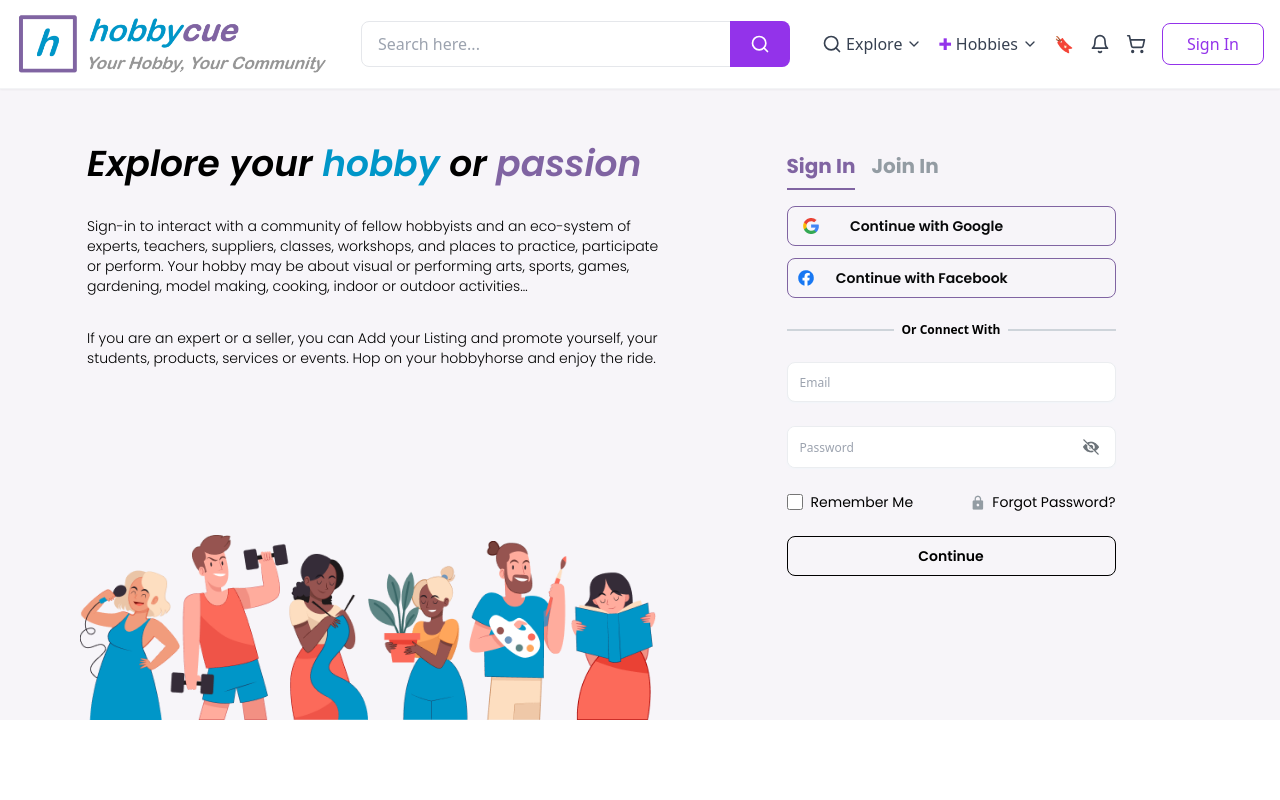
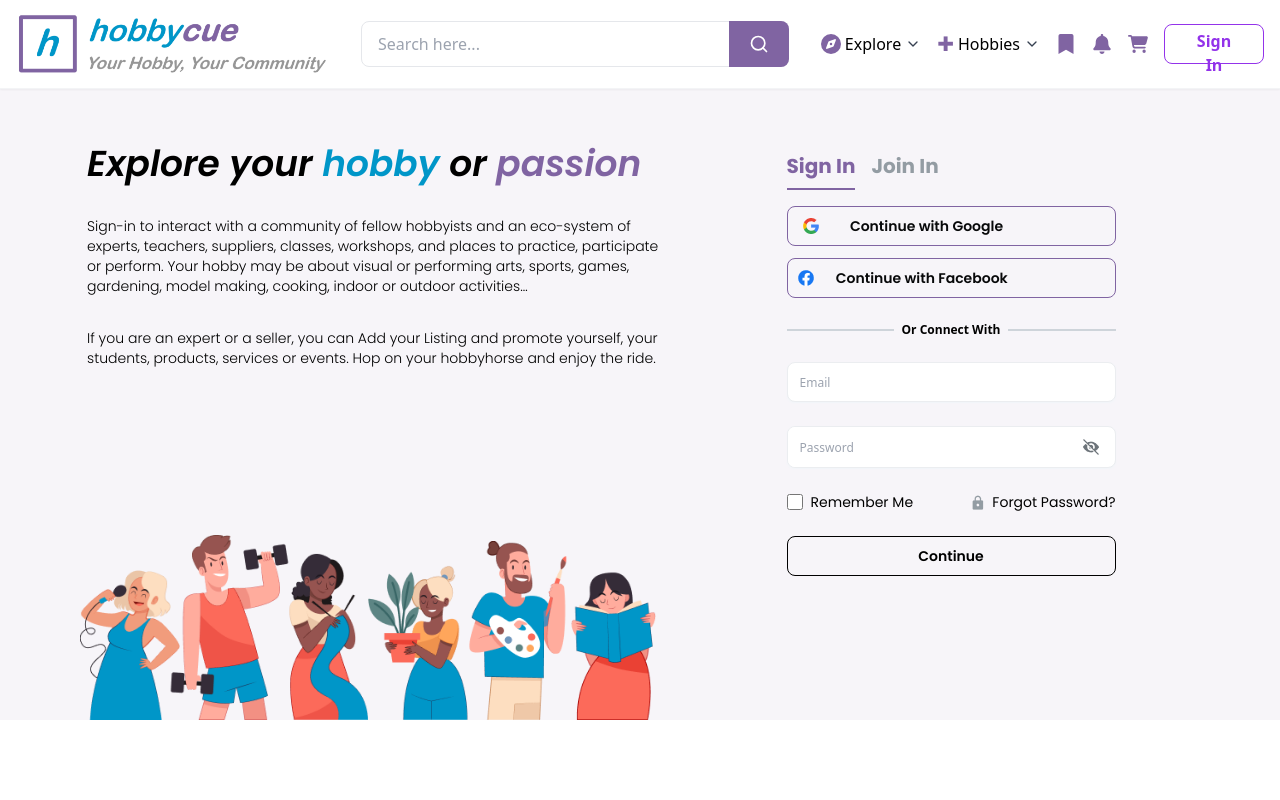
Before and after one commit to ayush-cp/hobbycue, a React (Vite) app: page / in a window 1280 px wide. Shown: the top 800 px of the page. Built offline with nearby package versions, Linux system fonts and the light colour scheme.

Commit message:
nav bar icons change

```diff
--- a/src/Components/Testimonials.jsx
+++ b/src/Components/Testimonials.jsx
@@ -5,7 +5,7 @@ const TestimonialSection = () => {
   const [isPlaying, setIsPlaying] = useState(false);
 
   return (
-    <div className="bg-[#F7F5F9] max-w-[1240px] mx-auto mt-8 mb-16 px-4 sm:px-8 md:px-16 lg:px-24 rounded-lg py-8">
+    <div className="bg-[#F7F5F9] max-w-[1240px] mx-auto mt-2 md:mt-8 mb-2 md:mb-16 px-4 sm:px-8 md:px-16 lg:px-24 rounded-lg py-8">
       <div className="flex items-center gap-3 mb-6">
         <span className="text-4xl sm:text-5xl md:text-6xl text-purple-500 font-serif">&quot;</span>
         <h2 className="text-lg md:text-xl font-bold text-gray-900">Testimonials</h2>
--- a/src/Components/navbar.jsx
+++ b/src/Components/navbar.jsx
@@ -1,31 +1,31 @@
-import React, { useState, useEffect } from 'react';
-import { Search, ChevronDown, Bell, ShoppingCart, Menu, X } from 'lucide-react';
-
+import React, { useState, useEffect } from "react";
+import { Search, ChevronDown,Menu, X } from "lucide-react";
+import { FaCompass } from "react-icons/fa6";
+import { FaBookmark } from "react-icons/fa";
+import { FaCartShopping } from "react-icons/fa6";
+import { FaBell } from "react-icons/fa";
 const Navbar = () => {
   const [isMenuOpen, setIsMenuOpen] = useState(false);
   const [isDropdownOpen, setIsDropdownOpen] = useState(false);
 
-  // Close the dropdown when clicking outside
   useEffect(() => {
     const handleOutsideClick = (event) => {
-      if (!event.target.closest('.dropdown-group')) {
+      if (!event.target.closest(".dropdown-group")) {
         setIsDropdownOpen(false);
       }
     };
 
-    document.addEventListener('click', handleOutsideClick);
+    document.addEventListener("click", handleOutsideClick);
 
     return () => {
-      document.removeEventListener('click', handleOutsideClick);
+      document.removeEventListener("click", handleOutsideClick);
     };
   }, []);
 
   return (
     <div className="border-b border-gray-100 shadow-sm fixed w-full bg-white z-[100]">
       <nav className="max-w-7xl mx-auto px-4 py-3">
-        {/* Desktop Navigation */}
-        <div className="flex items-center justify-between">
-          {/* Logo Section */}
+        <div className="flex justify-center items-center">
           <div className="flex items-center gap-3">
             <img
               src="/images/logo.png"
@@ -34,7 +34,6 @@ const Navbar = () => {
             />
           </div>
 
-          {/* Mobile Menu Button */}
           <button
             className="md:hidden text-gray-700"
             onClick={() => setIsMenuOpen(!isMenuOpen)}
@@ -42,9 +41,7 @@ const Navbar = () => {
             {isMenuOpen ? <X size={24} /> : <Menu size={24} />}
           </button>
 
-          {/* Desktop Menu Items */}
           <div className="hidden md:flex items-center flex-1">
-            {/* Search Bar */}
             <div className="flex-1 max-w-xl mx-8">
               <div className="relative">
                 <input
@@ -52,56 +49,68 @@ const Navbar = () => {
                   placeholder="Search here..."
                   className="w-full px-4 py-2.5 border border-gray-200 rounded-lg focus:outline-none focus:border-purple-500"
                 />
-                <button className="absolute right-0 top-0 h-full px-5 bg-purple-600 text-white rounded-r-lg hover:bg-purple-700">
+                <button className="absolute right-0 top-0 h-full px-5 bg-[#8064A2] text-white rounded-r-lg hover:bg-purple-700">
                   <Search size={20} />
                 </button>
               </div>
             </div>
 
-            {/* Navigation Links */}
             <div className="flex items-center gap-4">
-              {/* Explore Section with Clickable Dropdown */}
               <div className="relative dropdown-group">
                 <button
-                  className="flex items-center gap-1 text-gray-700 hover:text-purple-600"
+                  className="flex items-center justify-center gap-1 text-gray-700 hover:text-purple-600"
                   onClick={() => setIsDropdownOpen(!isDropdownOpen)}
                 >
-                  <Search size={20} />
-                  <span>Explore</span>
+                  <FaCompass className="text-[#8064A2]" size={20} />
+                  <span className="font-[500] text-black">Explore</span>
                   <ChevronDown size={16} />
                 </button>
 
-                {/* Dropdown Menu */}
                 {isDropdownOpen && (
                   <div className="absolute top-10 left-0 w-64 bg-white border border-gray-200 shadow-md rounded-lg">
                     <ul className="divide-y divide-gray-100">
-                      <li className="px-4 py-2 hover:bg-gray-100 cursor-pointer">People - Community</li>
-                      <li className="px-4 py-2 hover:bg-gray-100 cursor-pointer">Places - Venues</li>
-                      <li className="px-4 py-2 hover:bg-gray-100 cursor-pointer">Programs - Events</li>
-                      <li className="px-4 py-2 hover:bg-gray-100 cursor-pointer">Products - Store</li>
-                      <li className="px-4 py-2 hover:bg-gray-100 cursor-pointer">Blogs</li>
+                      <li className="px-4 py-2 hover:bg-gray-100 cursor-pointer">
+                        People - Community
+                      </li>
+                      <li className="px-4 py-2 hover:bg-gray-100 cursor-pointer">
+                        Places - Venues
+                      </li>
+                      <li className="px-4 py-2 hover:bg-gray-100 cursor-pointer">
+                        Programs - Events
+                      </li>
+                      <li className="px-4 py-2 hover:bg-gray-100 cursor-pointer">
+                        Products - Store
+                      </li>
+                      <li className="px-4 py-2 hover:bg-gray-100 cursor-pointer">
+                        Blogs
+                      </li>
                     </ul>
                   </div>
                 )}
               </div>
 
-              <button className="flex items-center gap-1 text-gray-700 hover:text-purple-600">
-                <span className="text-purple-600">✚</span>
-                <span>Hobbies</span>
+              <button className="flex items-center justify-center gap-1 text-gray-700 hover:text-purple-600">
+                <span className="text-[#8064A2] text-[20px]">✚</span>
+                <span className="font-[500] text-black">Hobbies</span>
                 <ChevronDown size={16} />
               </button>
 
-              <button className="text-gray-700 hover:text-purple-600">🔖</button>
-              <button className="text-gray-700 hover:text-purple-600"><Bell size={20} /></button>
-              <button className="text-gray-700 hover:text-purple-600"><ShoppingCart size={20} /></button>
-              <button className="px-6 py-2 border border-purple-600 text-purple-600 rounded-lg hover:bg-purple-50">
+              <button className="text-gray-700 hover:text-purple-600">
+                <FaBookmark className="text-[#8064A2] text-[20px]" />
+              </button>
+              <button className="text-gray-700 hover:text-purple-600">
+                <FaBell className="text-[#8064A2] text-[20px]" />
+              </button>
+              <button className="text-gray-700 hover:text-purple-600">
+                <FaCartShopping className="text-[#8064A2] text-[20px]" />
+              </button>
+              <button className="font-[600] px-6 py-1 border h-[40px] w-[100px] border-purple-600 text-purple-600 rounded-lg hover:bg-purple-50">
                 Sign In
               </button>
             </div>
           </div>
         </div>
 
-        {/* Mobile Menu */}
         {isMenuOpen && (
           <div className="md:hidden py-4 space-y-4">
             <div className="relative">
@@ -110,25 +119,31 @@ const Navbar = () => {
                 placeholder="Search here..."
                 className="w-full px-4 py-2.5 border border-gray-200 rounded-lg focus:outline-none focus:border-purple-500"
               />
-              <button className="absolute right-0 top-0 h-full px-5 bg-purple-600 text-white rounded-r-lg hover:bg-purple-700">
+              <button className="absolute right-0 top-0 h-full px-5 bg-[#8064A2] text-white rounded-r-lg hover:bg-purple-700">
                 <Search size={20} />
               </button>
             </div>
-            <div className="flex flex-col gap-4">
+            <div className="flex flex-col gap-5">
               <button className="flex items-center gap-1 text-gray-700 hover:text-purple-600">
-                <Search size={20} />
-                <span>Explore</span>
+                <FaCompass className="text-[#8064A2]" size={16} />
+                <span className="font-[500] text-black">Explore</span>
                 <ChevronDown size={16} />
               </button>
               <button className="flex items-center gap-1 text-gray-700 hover:text-purple-600">
                 <span className="text-purple-600">✚</span>
-                <span>Hobbies</span>
+                <span className="font-[500] text-black">Hobbies</span>
                 <ChevronDown size={16} />
               </button>
               <div className="flex gap-4">
-                <button className="text-gray-700 hover:text-purple-600">🔖</button>
-                <button className="text-gray-700 hover:text-purple-600"><Bell size={20} /></button>
-                <button className="text-gray-700 hover:text-purple-600"><ShoppingCart size={20} /></button>
+                <button className="text-gray-700 hover:text-purple-600">
+                  <FaBookmark className="text-[#8064A2] text-[16px]" />
+                </button>
+                <button className="text-gray-700 hover:text-purple-600">
+                  <FaBell className="text-[#8064A2] text-[16px]" />
+                </button>
+                <button className="text-gray-700 hover:text-purple-600">
+                  <FaCartShopping className="text-[#8064A2] text-[16px]" />
+                </button>
               </div>
               <button className="px-6 py-2 border border-purple-600 text-purple-600 rounded-lg hover:bg-purple-50">
                 Sign In
```
